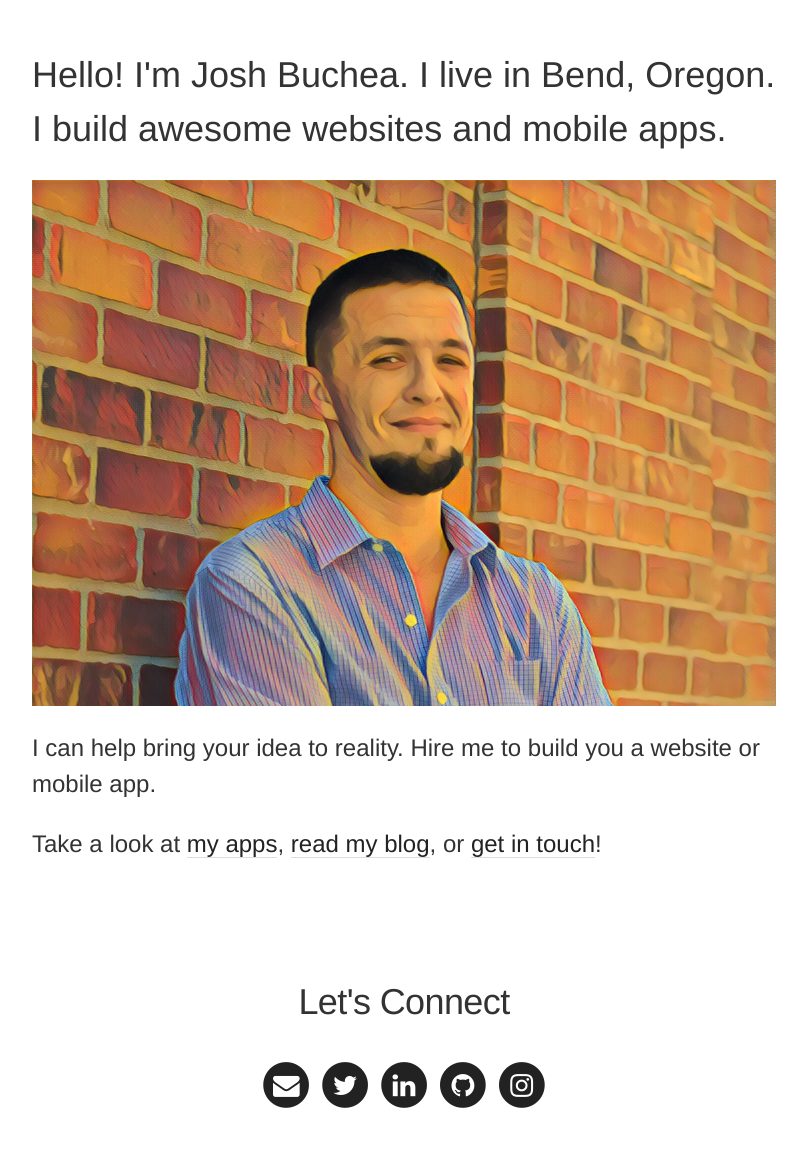
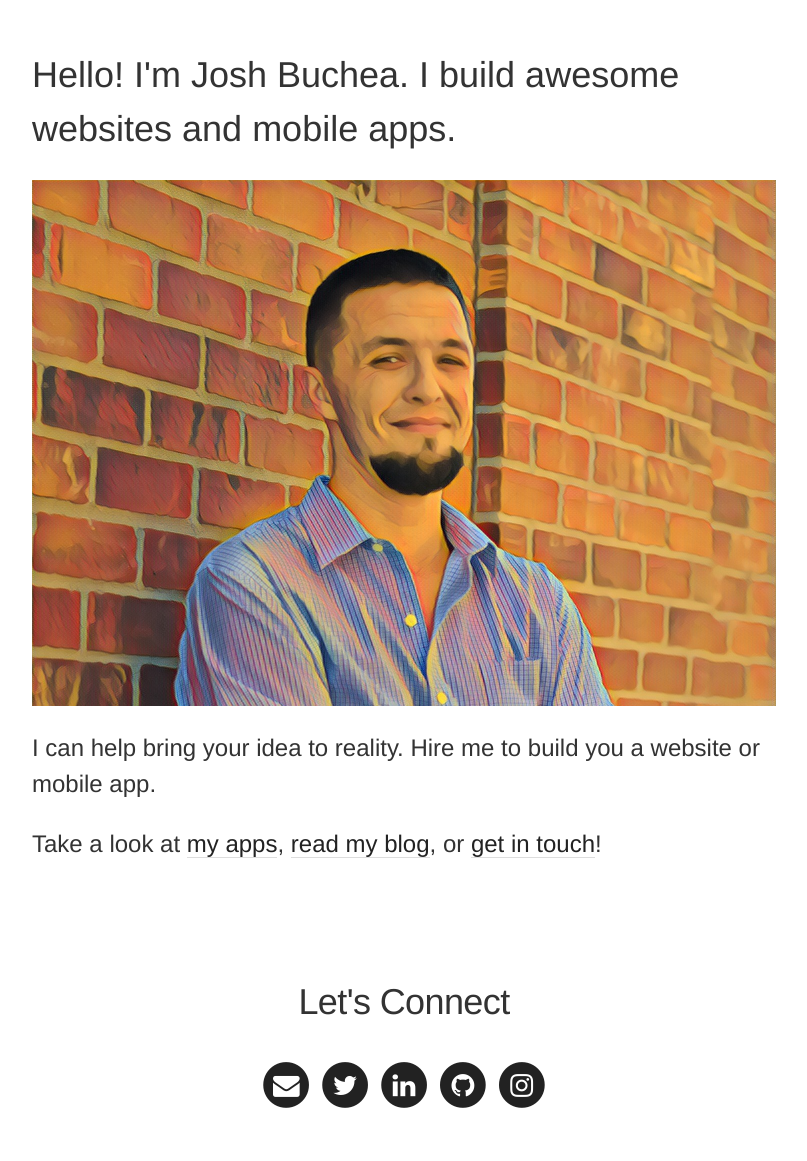
Before and after one commit to joshbuchea/joshbuchea.com, a Jekyll site: the page built from index.html, in a window 1280 px wide. Shown: the whole page, without its empty margins (236-1043 px from the left). Built offline with Jekyll 4.4.1, drawn with Linux system fonts in a browser that asks for light colours; nearby versions of some CDN libraries.

Commit message:
Remove location from opening intro blurb

```diff
--- a/index.html
+++ b/index.html
@@ -2,7 +2,7 @@
 layout: default
 ---
 
-<p style="font-size: 1.5em;">Hello! I'm Josh Buchea. I live in Bend, Oregon. I build awesome websites and mobile apps.</p>
+<p style="font-size: 1.5em;">Hello! I'm Josh Buchea. I build awesome websites and mobile apps.</p>
 
 <div>
   <img src="/public/img/josh-proq-prisma-cropped.jpg" width="100%" height="auto">
```
